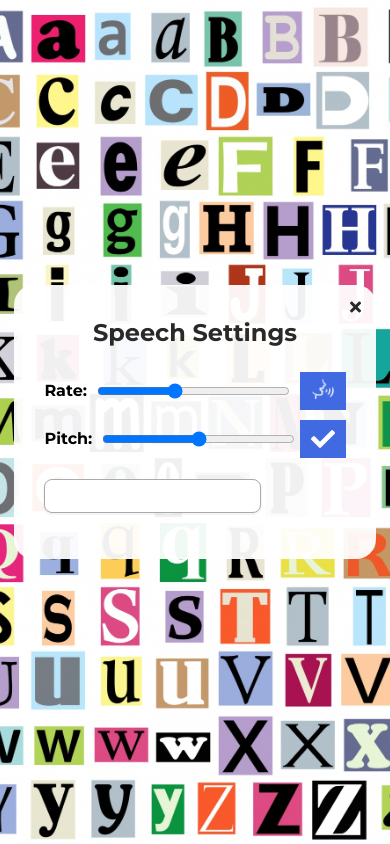
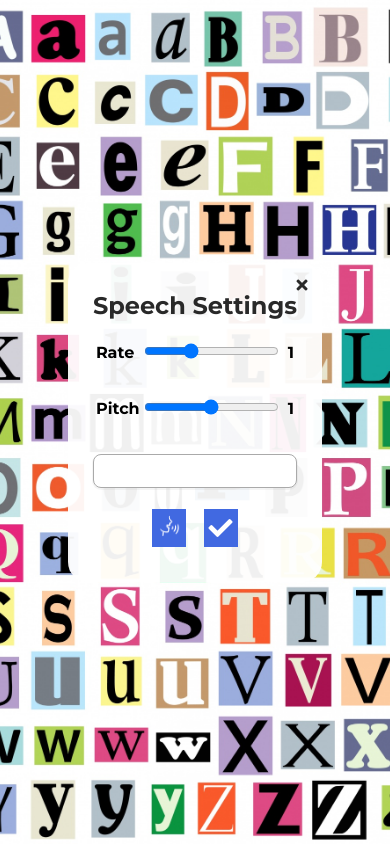
Before and after one commit to krzwier/spelling-tutor, a website: page index.html in a window 390 px wide. Both pictures are taken after a click on the button 195 px from the left and 537 px from the top of the page. Drawn offline with Linux system fonts and the light colour scheme.

Commit message:
More mobile styling

```diff
--- a/css/styles.css
+++ b/css/styles.css
@@ -20,8 +20,9 @@ body {
     position: relative;
     background-color: rgba(255, 255, 255, .94);
     border-radius: 20px;
-    max-width: 90%;
-    padding: 30px;
+    max-width: calc(90% - 50px);
+    max-height: calc(90% - 50px);
+    padding: 25px;
 }
 
 .modal .modal-container {
@@ -30,6 +31,7 @@ body {
     justify-content: center;
     align-items: center;
     padding: 0;
+    width: 100%;
     /* margin: 30px; */
 }
 
@@ -65,7 +67,7 @@ body {
 }
 
 h1 {
-    margin-top: 0;
+    margin: 0;
     color: #292929;
     font-size: 1.5rem;
     line-height: 1.5;
@@ -73,7 +75,7 @@ h1 {
 }
 
 p {
-    margin: 0;
+    margin: 1rem 0;
     color: #292929;
     font-size: 1.2rem;
     line-height: 1.5;
@@ -87,7 +89,7 @@ input {
     font-size: 1rem;
     font-family: "Montserrat";
     text-align: center;
-    margin: 1em 0;
+    margin: 0;
 }
 
 button {
@@ -120,7 +122,8 @@ button:focus {
     background-color: lightgray;
     color: #292929;
     margin-top: 0;
-    width: 100%;
+    padding: 16px;
+    /* width: 100%; */
 }
 
 .two-wide {
@@ -169,6 +172,7 @@ button:focus {
 
 .meter {
     height: 20px;
+    /* width: 70%; */
     width: 100%;
     position: relative;
     background: #555;
@@ -202,6 +206,7 @@ button:focus {
     color: #fff;
     padding: 20px;
     border-radius: 20px;
+    width: calc(75% - 56px);
 }
 
 .sb:before {
@@ -218,8 +223,8 @@ button:focus {
 }
 
 .modal.please {
-    width: 60%;
-    padding: 60px 0;
+    width: calc(75% - 36px);
+    padding: 10px;
 }
 
 .modal.please img {
@@ -231,58 +236,78 @@ button:focus {
 }
 
 .modal.please button {
-    padding: 16px 30px;
+    padding: 16px 16px;
+    margin: 1em 0;
 }
 
-.settings form {
+.modal.please div {
     display: flex;
     flex-flow: row nowrap;
     justify-content: space-between;
-    align-items: start;
     width: 100%;
 }
 
-.sliders {
-    width: 80%;
-    display: flex;
-    flex-flow: column nowrap;
-    justify-content: start;
-    align-items: flex-start;
+table {
+    width: 100%;
 }
 
-.slider {
+td {
+    vertical-align: middle;
+}
+
+/* td {
+    text-align: left;
+    vertical-align: middle;
+} */
+
+td.label {
+    width: 17%;
+    text-align: left;
+}
+
+td.middle {
+    width: 76%;
+    text-align: center;
+}
+
+.pitch-value, .rate-value {
+    width: 7%;
+    text-align: right;
+}
+/* .slider {
     display: flex;
     flex-flow: row nowrap;
     justify-content: center;
     align-items: center;
-}
+} */
 
-.slider label, .slider div {
+/* .slider label, .slider div {
     line-height: 48px;
-}
+} */
 
 /* .slider label {
     width: 60px;
 } */
 
-.slider div {
-    text-align: right;
-    /* width: 40px; */
+
+.slider input {
+    padding: 16px 0;
+    width: 100%;
 }
 
 .range {
-    margin: 0 10px;
+    margin: 0;
 }
 
 .controls {
     /* margin-left: 20px; */
     display: flex;
-    flex-flow: column nowrap;
-    justify-content: top;
-    align-items: right;
+    flex-flow: row nowrap;
+    justify-content: space-around;
+    align-items: center;
     padding: 0;
-    width: 15%;
-    border-left: 10px;
+    width: 50%;
+    /* border-left: 10px; */
 
 }
 
@@ -293,9 +318,9 @@ button:focus {
     height: 38px;
 }
 
-#ok {
+/* #ok {
     margin: 0;
-}
+} */
 
 #play img {
     height: 24px;
@@ -314,7 +339,7 @@ select {
     /* color: #444; */
     line-height: 2;
     padding: 0 10px;
-    width: 90%;
+    width: 100%;
 
     box-sizing: border-box;
     margin: 16px 0;
--- a/index.html
+++ b/index.html
@@ -30,25 +30,36 @@
             <span class="modal-x"><i class="fas fa-times"></i></span>
             <h1>Speech Settings</h1>
 
-            <form>
-                <div class="sliders">
-                    <div class="slider">
+
+            <table>
+                <tr class="slider">
+                    <td class="label">Rate</td>
+                    <td class="middle"><input class="range" type="range" min="0.5" max="2" value="1" step="0.1" id="rate"></td>
+                    <td class="rate-value">1</td>
+                </tr>
+                <tr class="slider">
+                    <td class="label">Pitch</td>
+                    <td class="middle"><input class="range" type="range" min="0" max="2" value="1" step="0.1" id="pitch"></td>
+                    <td class="pitch-value">1</td>
+                </tr>
+            </table>
+            <!-- <div class="slider">
                         <label for="rate">Rate:</label>
-                        <input class="range" type="range" min="0.5" max="2" low="0.5" high="0.5" value="1" step="0.1" id="rate">
+                        <input class="range" type="range" min="0.5" max="2" low="0.5" high="2" value="1" step="0.1" id="rate">
                         <div class="rate-value">1</div>
                     </div>
                     <div class="slider">
                         <label for="pitch">Pitch:</label>
                         <input class="range" type="range" min="0" max="2" value="1" step="0.1" id="pitch">
                         <div class="pitch-value">1</div>
-                    </div>
+                    </div> -->
 
             <select>
 
             </select>
         </div>
         <div class="controls">
-                    <button id="play" type="submit"><img src="img/voice-white.png" alt="speak"></button>
+            <button id="play" type="button"><img src="img/voice-white.png" alt="speak"></button>
             <button id="ok" type="button"><i class="fas fa-check"></i></button>
         </div>
         </form>
--- a/js/script.js
+++ b/js/script.js
@@ -16,7 +16,7 @@ const claireList = [
     "desert",
     "desertion",
     "electric",
-    "eletrician",
+    "electrician",
     "prevent",
     "prevention",
     "music",
@@ -33,7 +33,7 @@ const claireReadingList = [
     "magic. The rabbit disappeared like magic.",
     "magician. The magician pulled a rabbit out of a hat.",
     "digest. Dogs do not digest fruit well.",
-    "digestion. Fiber aids in digestion.",
+    "digestion. Fiber aids digestion.",
     "suggest. I suggest that you work on your homework.",
     "suggestion. He gave me a suggestion that helped me.",
     "adopt. The couple is about to adopt a young boy.",
@@ -43,7 +43,7 @@ const claireReadingList = [
     "desert. Please don't desert me!",
     "desertion. That soldier is charged with desertion of his post.",
     "electric. It's electric. Boogie woogie woogie.",
-    "eletrician. The electrician's name was Jeffery.",
+    "electrician. The electrician's name was Jeffery.",
     "prevent. The fence will prevent the chickens from escaping.",
     "prevention. Masks can aide in the prevention of disease transmission.",
     "music. I love to listen to banjo music.",
@@ -617,7 +617,7 @@ congratsX.addEventListener("click", function () {
 
 const settings = document.querySelector('.settings');
 const settingsX = document.querySelector('.settings .modal-x');
-var inputForm = document.querySelector('form');
+
 var voiceSelect = document.querySelector('select');
 
 var pitch = document.querySelector('#pitch');
@@ -625,6 +625,7 @@ var pitchValue = document.querySelector('.pitch-value');
 var rate = document.querySelector('#rate');
 var rateValue = document.querySelector('.rate-value');
 const ok = document.querySelector("#ok");
+const play = document.querySelector("#play");
 
 let voices = [];
 
@@ -680,11 +681,11 @@ if (speechSynthesis.onvoiceschanged !== undefined) {
     speechSynthesis.onvoiceschanged = populateVoiceList;
 }
 
-inputForm.onsubmit = function (event) {
-    event.preventDefault();
-    makeSpeechSample();
+// inputForm.onsubmit = function (event) {
+//     event.preventDefault();
+//     makeSpeechSample();
 
-}
+// }
 
 const makeSpeechSample = function () {
     synth.cancel();
@@ -718,3 +719,7 @@ ok.addEventListener("click", function () {
     landing.classList.remove("hide");
     synth.cancel();
 });
+
+play.addEventListener("click", function() {
+    makeSpeechSample();
+});
```
Lines whose indentation alone changed are shown as unchanged.
